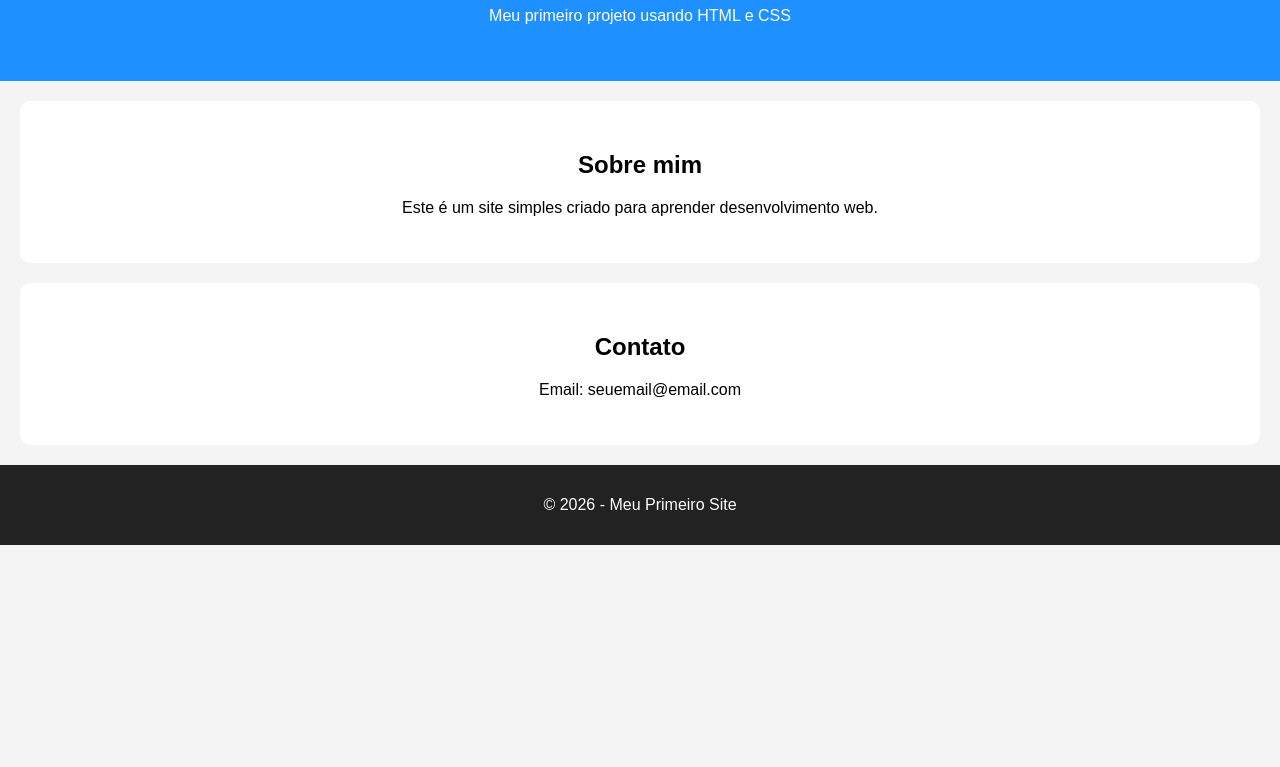
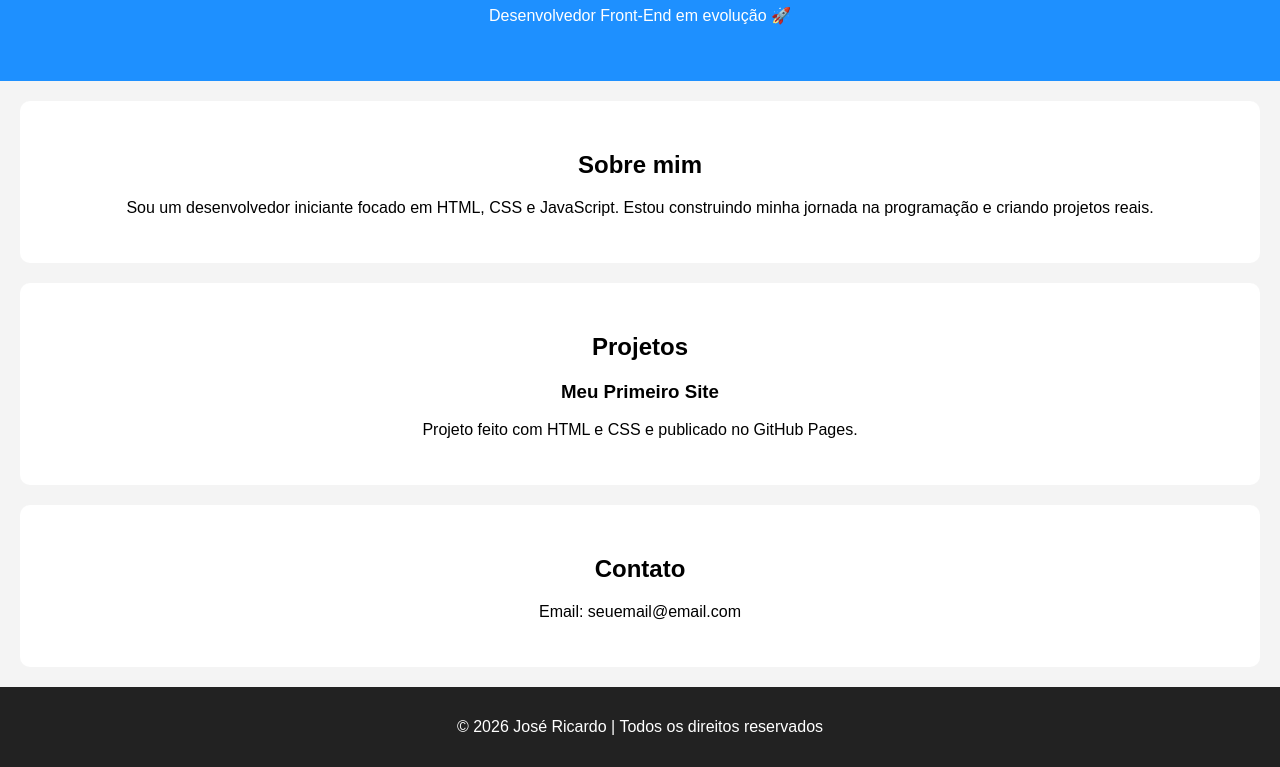
Before and after one commit to mntzinn-pixel/eclipseforn, a plain HTML site: page index.html in a window 1280 px wide. Shown: the part 114-881 px from the top of the page. Before the commit the page ends 800 px from the top, so only its background shows below. Drawn offline with Linux system fonts and the light colour scheme.

Commit message:
Update index.html

```diff
--- a/index.html
+++ b/index.html
@@ -1,30 +1,41 @@
 <!DOCTYPE html>
-<html lang="pt-BR">
+<html lang="pt-br">
 <head>
 <meta charset="UTF-8">
-    <title>Meu Primeiro Site</title>
+<meta name="viewport" content="width=device-width, initial-scale=1.0">
+<title>José Ricardo | Desenvolvedor</title>
 <link rel="stylesheet" href="style.css">
-    <script src="script.js"></script>
 </head>
 <body>
 
 <header>
-        <h1>Bem-vindo ao meu site 🚀</h1>
-        <p>Meu primeiro projeto usando HTML e CSS</p>
+    <h1>José Ricardo</h1>
+    <p>Desenvolvedor Front-End em evolução 🚀</p>
 </header>
 
-    <section>
+<section class="sobre">
     <h2>Sobre mim</h2>
-        <p>Este é um site simples criado para aprender desenvolvimento web.</p>
+    <p>
+        Sou um desenvolvedor iniciante focado em HTML, CSS e JavaScript.
+        Estou construindo minha jornada na programação e criando projetos reais.
+    </p>
 </section>
 
-    <section>
+<section class="projetos">
+    <h2>Projetos</h2>
+    <div class="card">
+        <h3>Meu Primeiro Site</h3>
+        <p>Projeto feito com HTML e CSS e publicado no GitHub Pages.</p>
+    </div>
+</section>
+
+<section class="contato">
     <h2>Contato</h2>
     <p>Email: seuemail@email.com</p>
 </section>
 
 <footer>
-        <p>© 2026 - Meu Primeiro Site</p>
+    <p>© 2026 José Ricardo | Todos os direitos reservados</p>
 </footer>
 
 </body>
```
Lines whose indentation alone changed are shown as unchanged.
